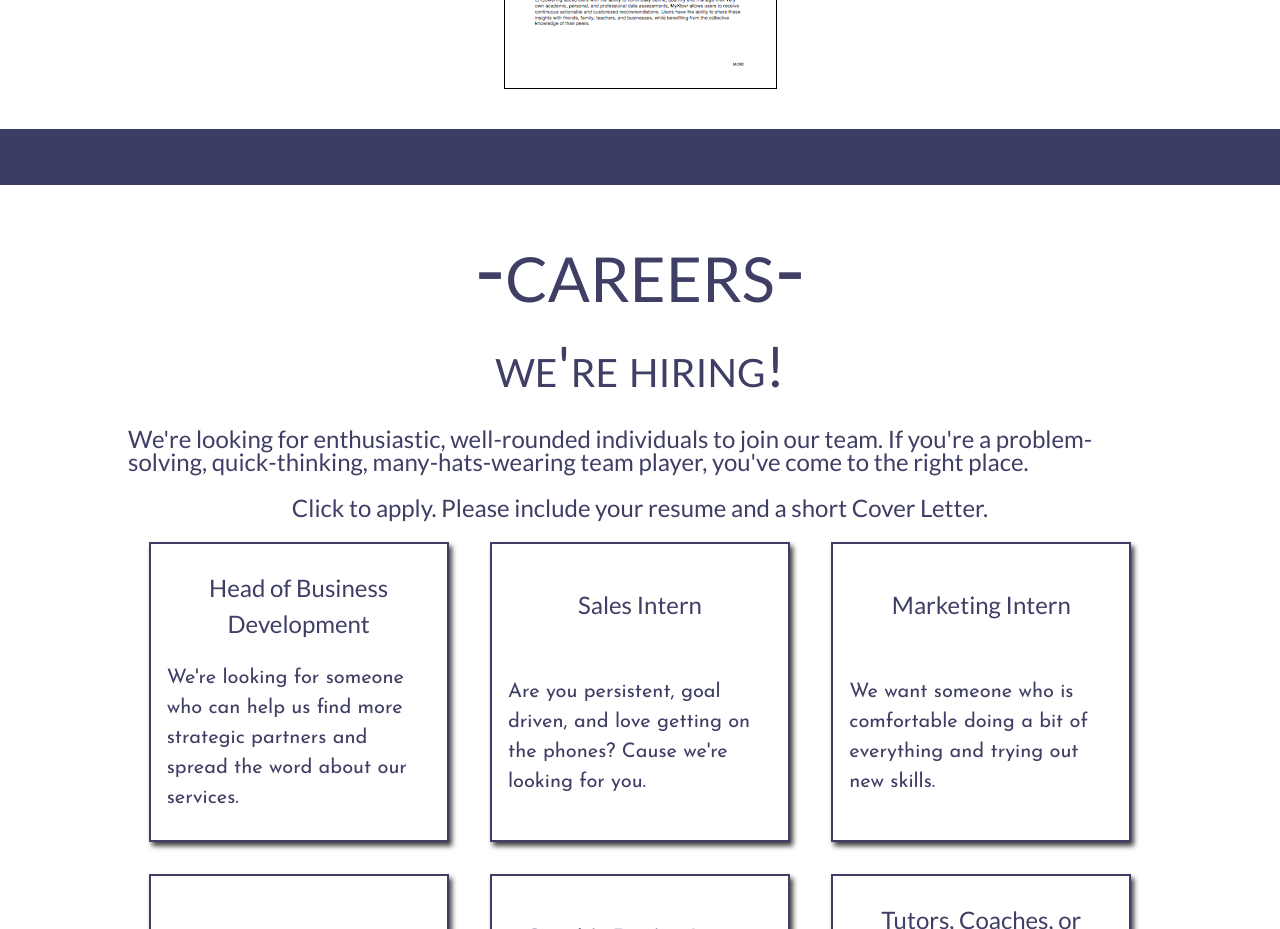
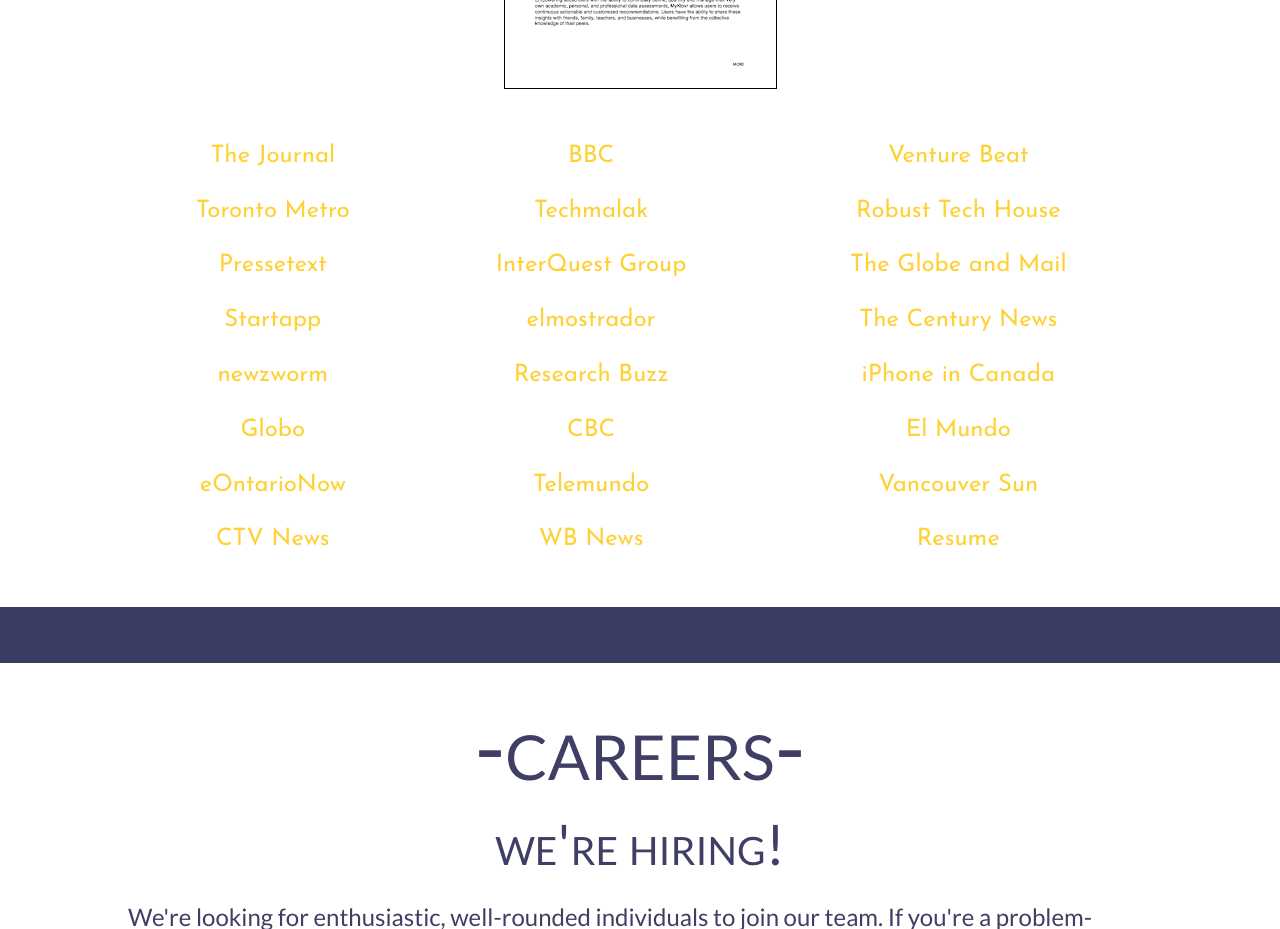
Before and after one commit to davidrips/mklpdeploytest, a website: page public/views/about.html in a window 1280 px wide. Shown: the part 4980-5909 px from the top of the page. Drawn offline with nearby package versions, Linux system fonts and the light colour scheme; files that its build step writes are made by us from their sources; a script that the page names is missing; files whose address does not match are found by name.

Commit message:
added pr releases

```diff
--- a/public/css/about.css
+++ b/public/css/about.css
@@ -566,6 +566,18 @@
 	}
 
 
+	.listPr{
+		margin-top: 5vh;
+		width: 100%;
+
+	}
+
+	.listPr tr{
+		height: 40px;
+    	text-align: center;
+	}
+
+
 	.modal-body{
 		display: flex;
 	    flex-direction: column;
--- a/public/views/about.html
+++ b/public/views/about.html
@@ -327,6 +327,60 @@
                 <img src="../img/pdf1preview.png" alt="">
               </div>
             </a>
+
+            <table class='listPr'>
+              <tr>
+                <td><a href="https://thejournal.com/articles/2017/04/18/startup-launches-built-by-students-for-students-tech-incubator.aspx">The Journal</a></td>
+                <td><a href="http://www.bbc.com/news/technology-39013950">BBC</a></td>
+                <td><a href="https://venturebeat.com/2017/02/20/5-bots-to-try-this-week-christian-grey-chatteron-messenger-match-christopher-bot-and-echo/">Venture Beat</a></td>
+
+              </tr>
+              <tr>
+                  <td><a href="http://www.metronews.ca/news/canada/2017/03/12/facebook-tool-created-by-b-c-teen-to-plan-homework-gains-popularity-overseas.html">Toronto Metro</a></td>
+                  <td><a href="https://www.techmalak.com/this-smart-teen-develops-a-homework-bot-on-facebook/#.WO98no61taV">Techmalak</a></td>
+                  <td><a href="http://singaporechatbots.sg/meet-facebook-messenger-chatbot-prodigy/">Robust Tech House</a></td>
+
+              </tr>
+                <tr>
+                  <td><a href="https://www.pressetext.com/news/20170317004">Pressetext</a></td>
+                  <td><a href="http://www.interquestgroup.com/iq-hub/news/2017/chatbot-created-by-14-year-old-shows-a-lot-of-promise">InterQuest Group</a></td>
+                  <td><a href="http://www.theglobeandmail.com/news/british-columbia/bc-teen-creates-facebook-chatbot-to-help-students-stay-organized/article34278474/">The Globe and Mail</a></td>
+
+              </tr>
+
+              <tr>
+                <td><a href="http://www.startapp.com/blog/chat-bot-growth-continues-despite-setbacks/">Startapp</a></td>
+                <td><a href="http://www.elmostrador.cl/vida-en-linea/2017/02/21/alec-jones-el-nino-de-14-anos-que-lidera-la-revolucion-tecnologica-del-futuro-de-facebook-los-bots/">elmostrador</a></td>
+                <td><a href="http://thecenturynews.com/14-year-old-made-best-facebook-chatbot/">The Century News</a></td>
+              </tr>
+              <tr>
+                <td><a href="https://www.newzworm.com/readmore.php?viewid=2363">newzworm</a></td>
+                <td><a href="https://rbfirehose.com/2017/03/13/ctv-news-facebook-tool-created-by-b-c-teen-to-plan-homework-gains-overseas-popularity/">Research Buzz</a></td>
+                <td><a href="http://www.iphoneincanada.ca/news/victoria-teen-creates-homework-tracking-chatbot-built-on-facebooks-messenger-platform/">iPhone in Canada</a></td>
+              </tr>
+              <tr>
+                <td><a href="http://g1.globo.com/tecnologia/noticia/o-menino-de-14-anos-que-esta-a-frente-da-revolucao-tecnologica-pretendida-pelo-facebook.ghtml">Globo</a></td>
+                <td><a href="https://ca.news.yahoo.com/b-c-teen-develops-app-213659045.html">CBC</a></td>
+                <td><a href="http://www.elmundo.es/f5/comparte/2017/04/13/58ed2587e2704ef9728b45c1.html">El Mundo</a></td>
+
+              </tr>
+              <tr>
+
+                <td><a href="http://www.eontarionow.com/scitech/this-b-c-teen-created-a-facebook-app-to-help-with-homework/326">eOntarioNow</a></td>
+                <td><a href="http://www.telemundo.com/noticias/2017/02/21/alec-jones-el-nino-de-14-anos-que-lidera-la-revolucion-tecnologica-del-futuro-de">Telemundo</a></td>
+                <td><a href="http://vancouversun.com/news/local-news/victoria-teens-facebook-tool-to-plan-homework-gains-popularity-overseas">Vancouver Sun</a></td>
+              </tr>
+
+              <tr>
+                  <td><a href="http://www.ctvnews.ca/sci-tech/facebook-tool-created-by-b-c-teen-to-plan-homework-gains-overseas-popularity-1.3321516">CTV News</a></td>
+                   <td><a href="https://www.wbnews.info/2017/02/this-14-year-old-made-the-best-facebook-chat-bot/">WB News</a></td>
+                  <td><a href="https://www.resume.se/nyheter/artiklar/2017/03/08/martin-borgs-har-ar-mina-basta-bot-tips/">Resume</a></td>
+
+              </tr>
+
+            </table>
+
+
           </div>
 
         </div>
```
Also changed, not shown: app.js (+8 -8 lines).
